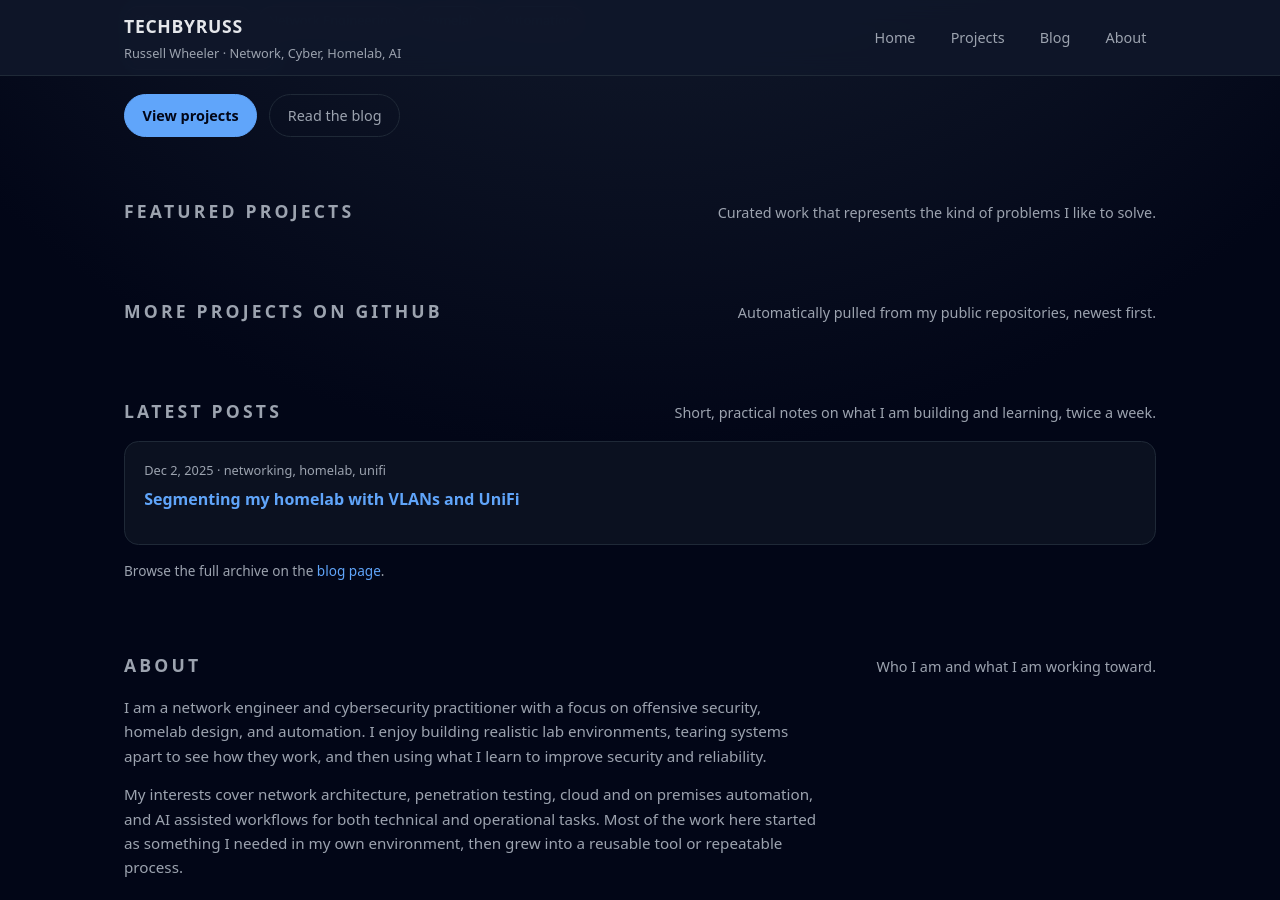
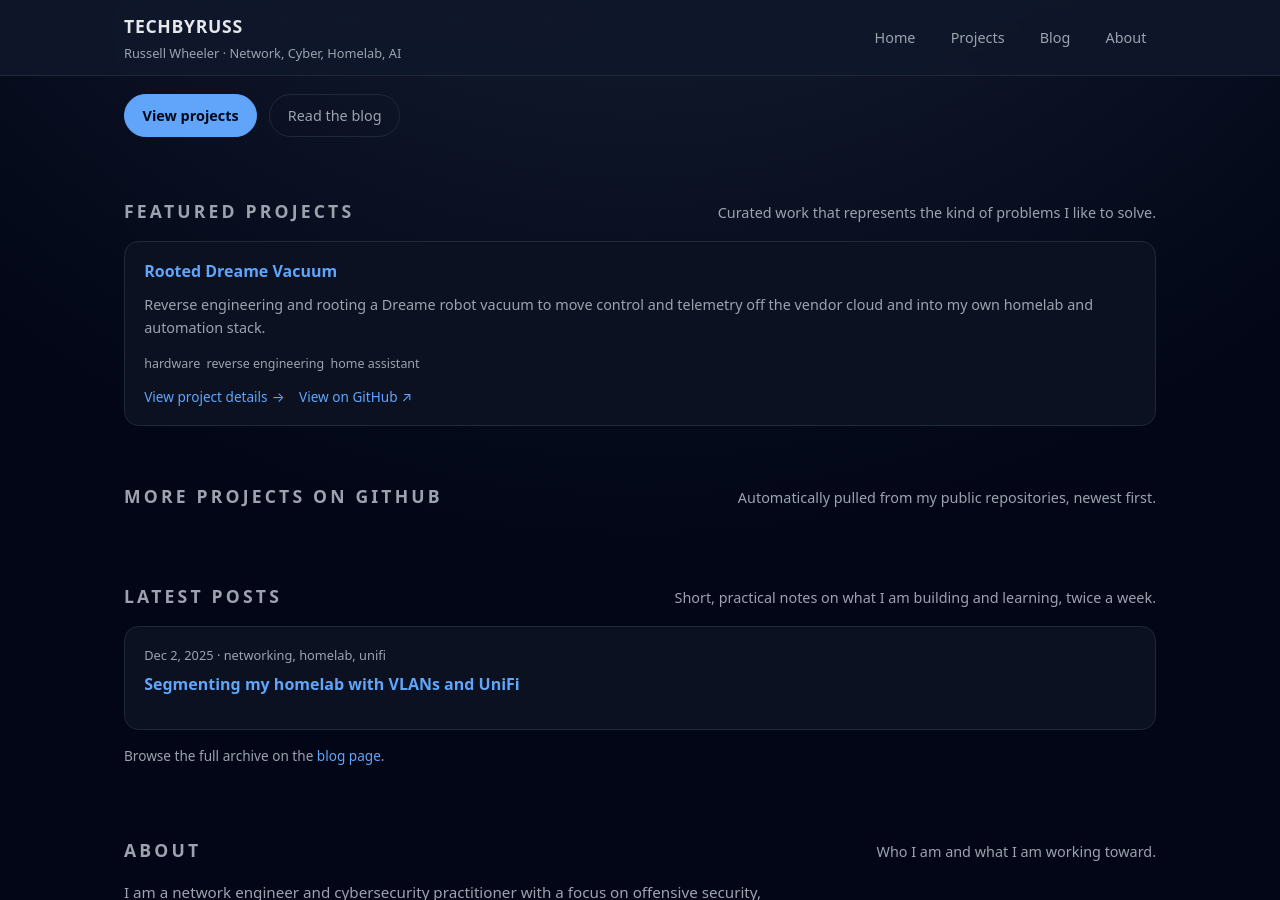
Before and after one commit to TangoMan222/TechbyRuss, a Jekyll site: the page built from index.html, in a window 1280 px wide and 900 px high, scrolled down 497 px. Built offline with Jekyll 4.4.1, drawn with Linux system fonts in a browser that asks for light colours.

Commit message:
Update rooted-dreame-vacuum.md

```diff
--- a/_projects/rooted-dreame-vacuum.md
+++ b/_projects/rooted-dreame-vacuum.md
@@ -1,3 +1,13 @@
+---
+layout: default
+title: "Rooted Dreame Vacuum"
+tags: ["hardware", "reverse engineering", "home assistant"]
+github_url: "https://github.com/TangoMan222/Hardware-Projects/tree/main/Rooted-Dreame-Vacuum"
+summary: >
+  Reverse engineering and rooting a Dreame robot vacuum to move control and telemetry off the vendor cloud and into my own homelab and automation stack.
+featured: true
+---
+
 # Rooting and Installing Valetudo on Dreame D10S Plus
 
 This repository provides a detailed guide on rooting the Dreame D10S Plus vacuum cleaner and installing Valetudo, an open-source solution for offline control. Following this guide enables local-only access to your robot vacuum, bypassing cloud services for enhanced privacy.
```
